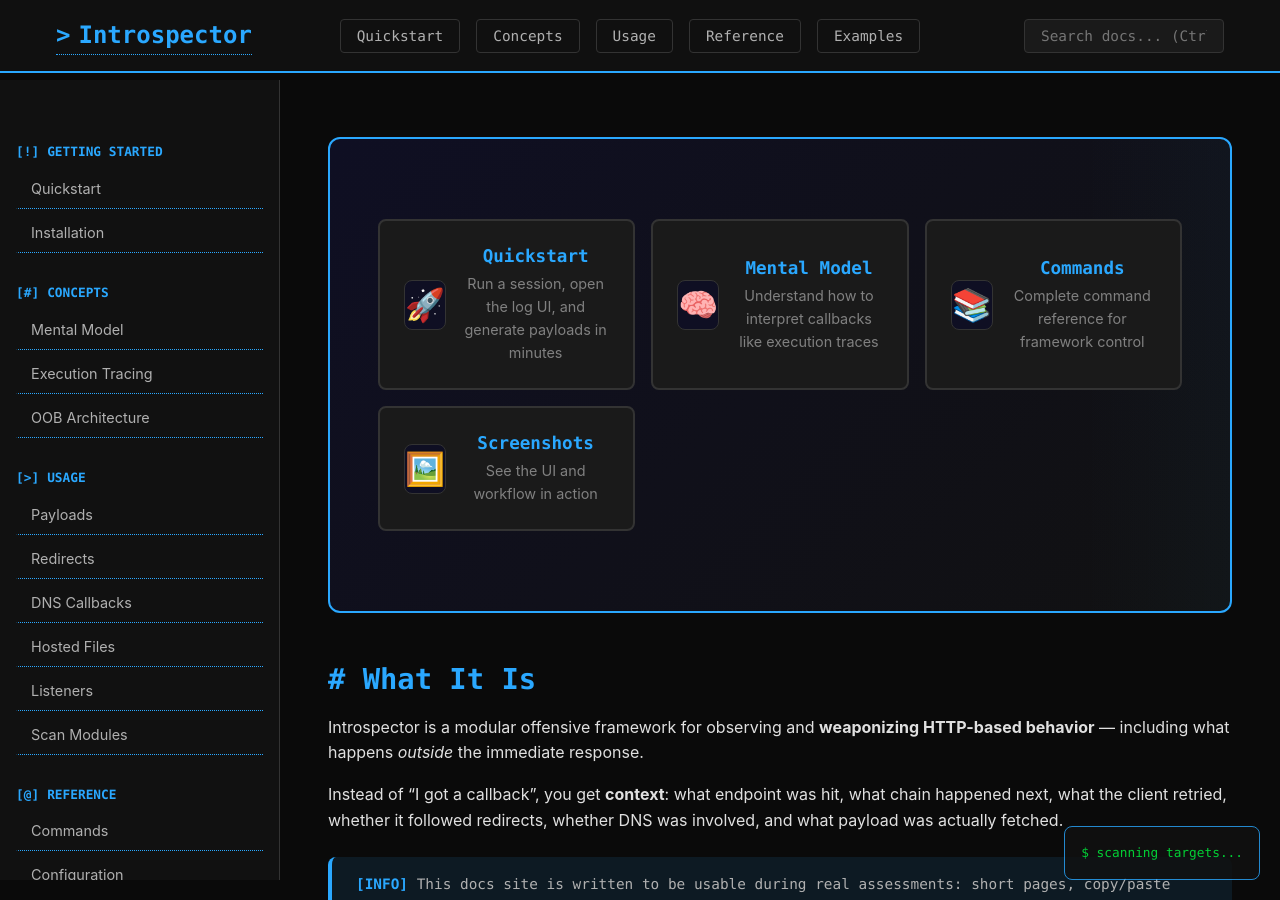
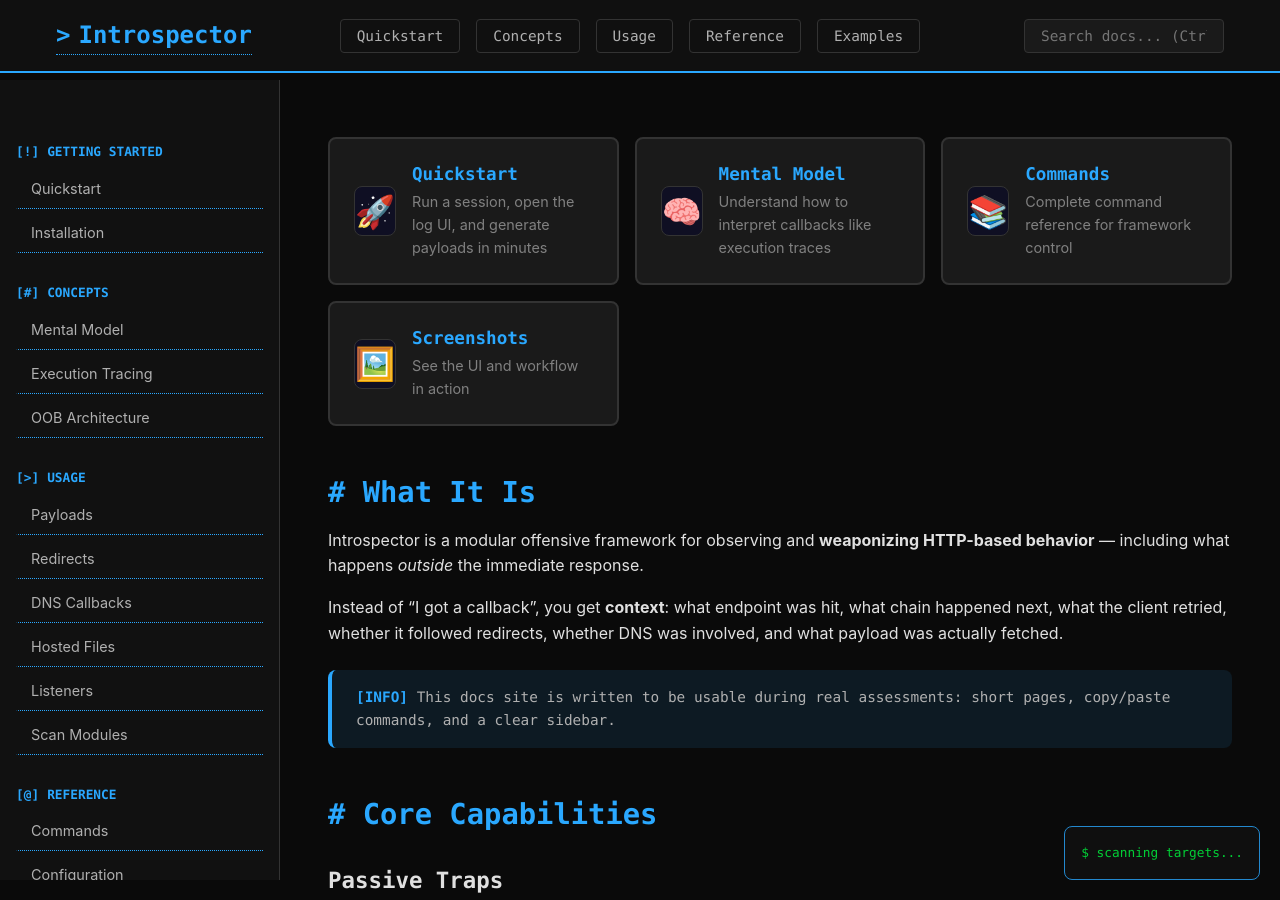
Before and after one commit to Dedal0/Introspector-Docs, a Jekyll site: the page built from index.md, in a window 1280 px wide and 900 px high. Built offline with Jekyll 4.4.1, drawn with Linux system fonts in a browser that asks for light colours; our own code applies the rules of GitHub Pages for plain Markdown files.

Commit message:
Simplify hero button rendering in default layout
Refactored hero button section to simplify structure.

```diff
--- a/_layouts/default.html
+++ b/_layouts/default.html
@@ -33,9 +33,6 @@
     </aside>
 
     <main class="main-content">
-      {% if page.hero %}
-      <div class="hero">
-        {% if page.hero.buttons %}
       <div class="button-grid">
         {% for btn in page.hero.buttons %}
           <a href="{{ btn.url }}" class="hacker-btn">
@@ -47,9 +44,6 @@
           </a>
         {% endfor %}
       </div>
-        {% endif %}
-      </div>
-      {% endif %}
 
       {% if page.title and page.show_title != false %}
       <h1>{{ page.title }}</h1>
```
Lines whose indentation alone changed are shown as unchanged.
